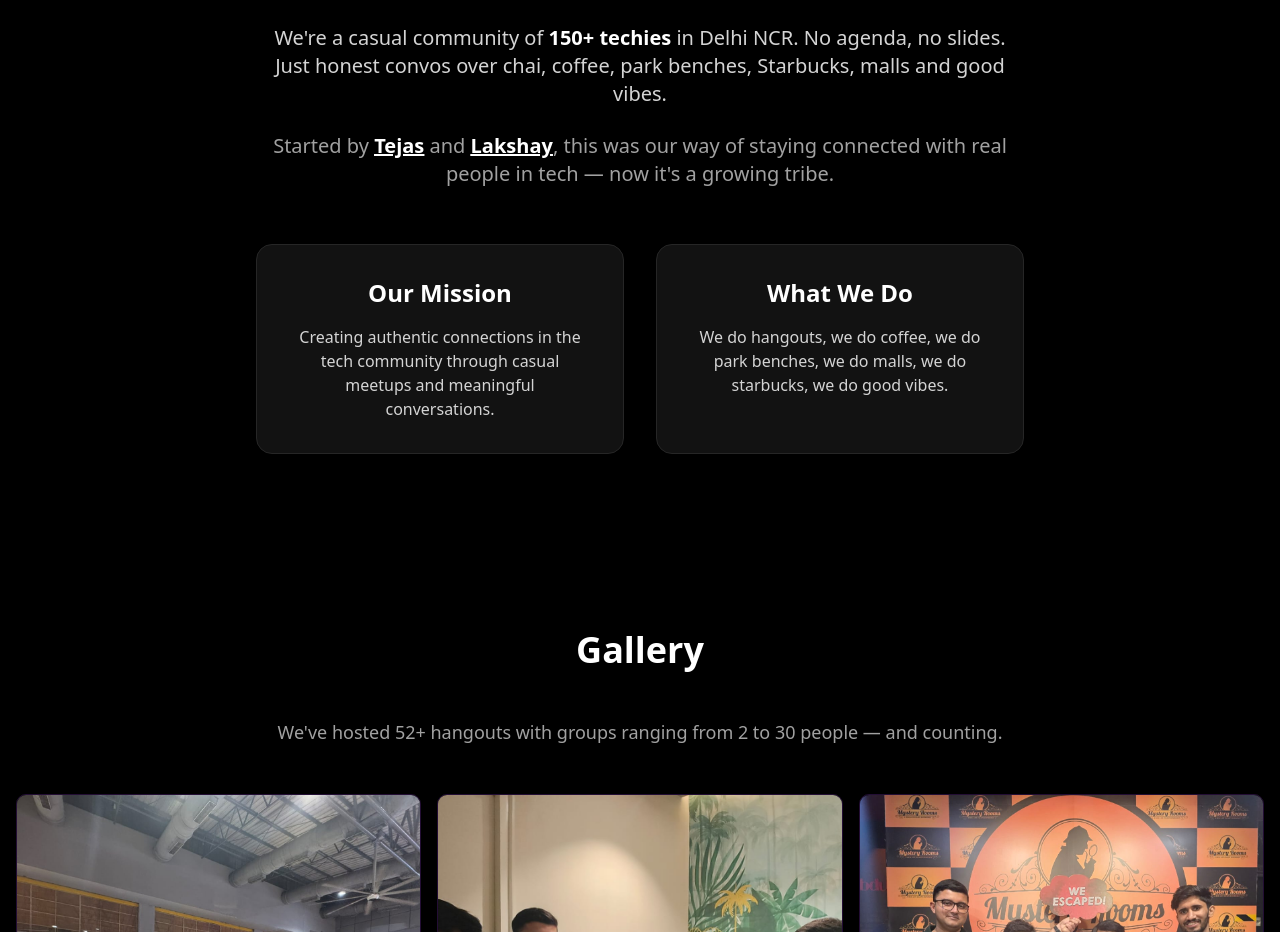
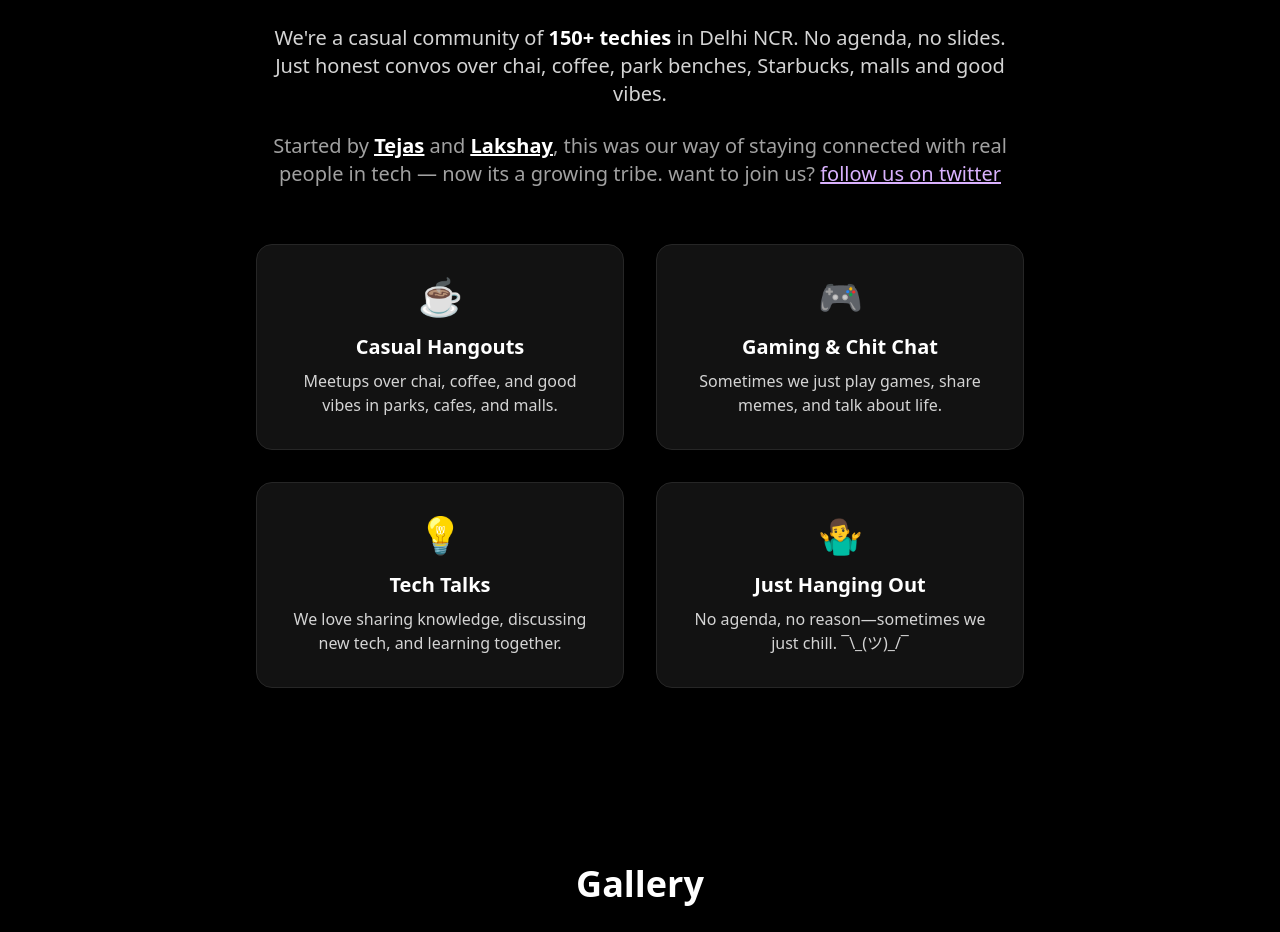
Before and after one commit to tejaskh3/blr-hangouts, a Next.js app: page / in a window 1280 px wide. Shown: the part 2400-3332 px from the top of the page. Built offline with nearby package versions, Linux system fonts and the light colour scheme.

Commit message:
fix: lint issues

```diff
--- a/src/app/page.tsx
+++ b/src/app/page.tsx
@@ -2,7 +2,6 @@ import Hero from '@/components/Hero';
 import About from '@/components/About';
 import Gallery from '@/components/Gallery';
 import FamousGuests from '@/components/FamousGuests';
-import { WHATSAPP_GROUP_LINK } from '@/constants';
 import { Linkedin, Twitter, Github } from "lucide-react";
 import Timeline from '@/components/Timeline';
 import Maintainers from '@/components/Maintainers';
--- a/src/components/About.tsx
+++ b/src/components/About.tsx
@@ -1,3 +1,28 @@
+import { WHATSAPP_GROUP_LINK } from "@/constants";
+
+const activities = [
+  {
+    icon: "☕️",
+    title: "Casual Hangouts",
+    desc: "Meetups over chai, coffee, and good vibes in parks, cafes, and malls.",
+  },
+  {
+    icon: "🎮",
+    title: "Gaming & Chit Chat",
+    desc: "Sometimes we just play games, share memes, and talk about life.",
+  },
+  {
+    icon: "💡",
+    title: "Tech Talks",
+    desc: "We love sharing knowledge, discussing new tech, and learning together.",
+  },
+  {
+    icon: "🤷‍♂️",
+    title: "Just Hanging Out",
+    desc: "No agenda, no reason—sometimes we just chill. ¯\\_(ツ)_/¯",
+  },
+];
+
 const About = () => {
   return (
     <section className="bg-black py-24">
@@ -5,27 +30,26 @@ const About = () => {
         <div className="mx-auto max-w-3xl text-center">
           <h2 className="mb-8 text-4xl md:text-5xl font-extrabold text-white">About NCR Hangouts</h2>
           <p className="mb-6 text-lg md:text-xl text-neutral-300 font-medium">
-            We're a casual community of <span className="font-bold text-white">150+ techies</span> in Delhi NCR. No agenda, no slides.<br/>
+            We&apos;re a casual community of <span className="font-bold text-white">150+ techies</span> in Delhi NCR. No agenda, no slides.<br/>
             Just honest convos over chai, coffee, park benches, Starbucks, malls and good vibes.
           </p>
           <p className="mb-10 text-lg md:text-xl text-neutral-400">
             Started by <span className="font-semibold text-white hover:text-white/80 underline"><a href="https://x.com/taashuu_" target="_blank" rel="noopener noreferrer">Tejas</a></span> and <span className="font-semibold text-white hover:text-white/80 underline"><a href="https://x.com/lakshayman2000" target="_blank" rel="noopener noreferrer">Lakshay</a></span>, this was our way of staying connected
-            with real people in tech — now it's a growing tribe.
+            with real people in tech — now its a growing tribe. want to join us? <a href={WHATSAPP_GROUP_LINK} target="_blank" rel="noopener noreferrer" className="text-purple-300 hover:text-purple-400 underline">follow us on twitter</a>
           </p>
-          <div className="mt-14 grid grid-cols-1 gap-8 md:grid-cols-2">
-            <div className="rounded-2xl bg-neutral-900/80 p-8 shadow-lg border border-neutral-800">
-              <h3 className="mb-4 text-2xl font-bold text-white">Our Mission</h3>
-              <p className="text-neutral-300">
-                Creating authentic connections in the tech community through casual meetups
-                and meaningful conversations.
-              </p>
-            </div>
-            <div className="rounded-2xl bg-neutral-900/80 p-8 shadow-lg border border-neutral-800">
-              <h3 className="mb-4 text-2xl font-bold text-white">What We Do</h3>
-              <p className="text-neutral-300">
-                We do hangouts, we do coffee, we do park benches, we do malls, we do starbucks, we do good vibes.
-              </p>
-            </div>
+
+          {/* Activities Section */}
+          <div className="mt-14 grid grid-cols-1 sm:grid-cols-2 gap-8">
+            {activities.map((act) => (
+              <div
+                key={act.title}
+                className="flex flex-col items-center bg-neutral-900/80 p-8 rounded-2xl border border-neutral-800 shadow-lg"
+              >
+                <span className="text-4xl mb-4">{act.icon}</span>
+                <h3 className="mb-2 text-xl font-bold text-white">{act.title}</h3>
+                <p className="text-neutral-300 text-center">{act.desc}</p>
+              </div>
+            ))}
           </div>
         </div>
       </div>
--- a/src/components/Gallery.tsx
+++ b/src/components/Gallery.tsx
@@ -25,7 +25,7 @@ const Gallery = () => {
           Gallery
         </h2>
         <p className="mb-12 text-center text-lg text-neutral-400">
-          We've hosted 52+ hangouts with groups ranging from 2 to 30 people — and counting.
+          We&apos;ve hosted 52+ hangouts with groups ranging from 2 to 30 people — and counting.
         </p>
 
         <div className="grid grid-cols-1 gap-4 sm:grid-cols-2 md:grid-cols-3">
--- a/src/components/Maintainers.tsx
+++ b/src/components/Maintainers.tsx
@@ -1,6 +1,6 @@
 "use client";
+
 import { Mail, Twitter, Linkedin, Github } from "lucide-react";
-import { Pacifico } from "next/font/google";
 
 const MAINTAINERS = [
   {
--- a/src/components/ui/3d-card.tsx
+++ b/src/components/ui/3d-card.tsx
@@ -35,12 +35,12 @@ export const CardContainer = ({
     containerRef.current.style.transform = `rotateY(${x}deg) rotateX(${y}deg)`;
   };
 
-  const handleMouseEnter = (e: React.MouseEvent<HTMLDivElement>) => {
+  const handleMouseEnter = () => {
     setIsMouseEntered(true);
     if (!containerRef.current) return;
   };
 
-  const handleMouseLeave = (e: React.MouseEvent<HTMLDivElement>) => {
+  const handleMouseLeave = () => {
     if (!containerRef.current) return;
     setIsMouseEntered(false);
     containerRef.current.style.transform = `rotateY(0deg) rotateX(0deg)`;
@@ -116,7 +116,7 @@ export const CardItem = ({
   rotateX?: number | string;
   rotateY?: number | string;
   rotateZ?: number | string;
-  [key: string]: any;
+  [key: string]: unknown;
 }) => {
   const ref = useRef<HTMLDivElement>(null);
   const [isMouseEntered] = useMouseEnter();
--- a/src/components/ui/hero-highlight.tsx
+++ b/src/components/ui/hero-highlight.tsx
@@ -12,8 +12,8 @@ export const HeroHighlight = ({
   className?: string;
   containerClassName?: string;
 }) => {
-  let mouseX = useMotionValue(0);
-  let mouseY = useMotionValue(0);
+  const mouseX = useMotionValue(0);
+  const mouseY = useMotionValue(0);
 
   // Subtle dot patterns for dark bg
   const dotPatterns = {
@@ -29,7 +29,7 @@ export const HeroHighlight = ({
     clientY,
   }: React.MouseEvent<HTMLDivElement>) {
     if (!currentTarget) return;
-    let { left, top } = currentTarget.getBoundingClientRect();
+    const { left, top } = currentTarget.getBoundingClientRect();
 
     mouseX.set(clientX - left);
     mouseY.set(clientY - top);
```
